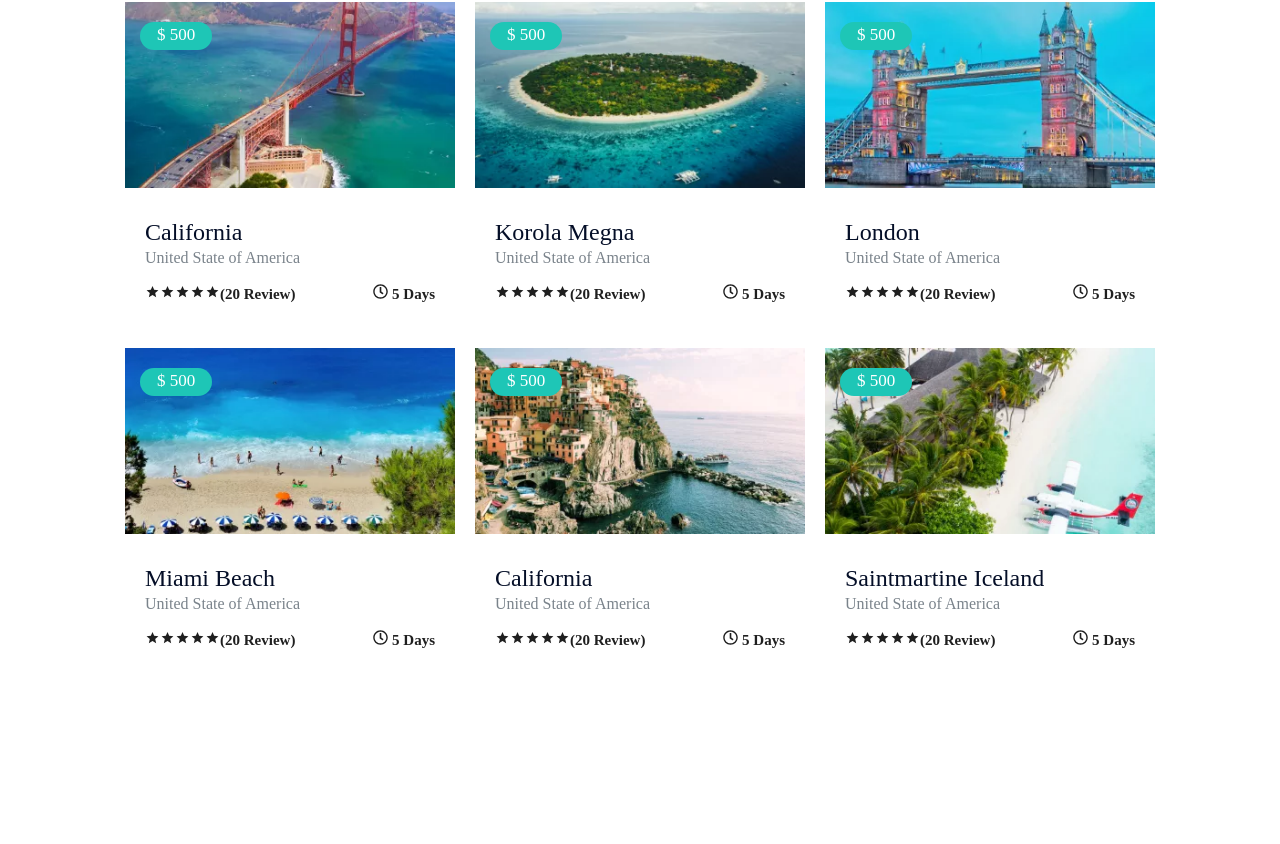
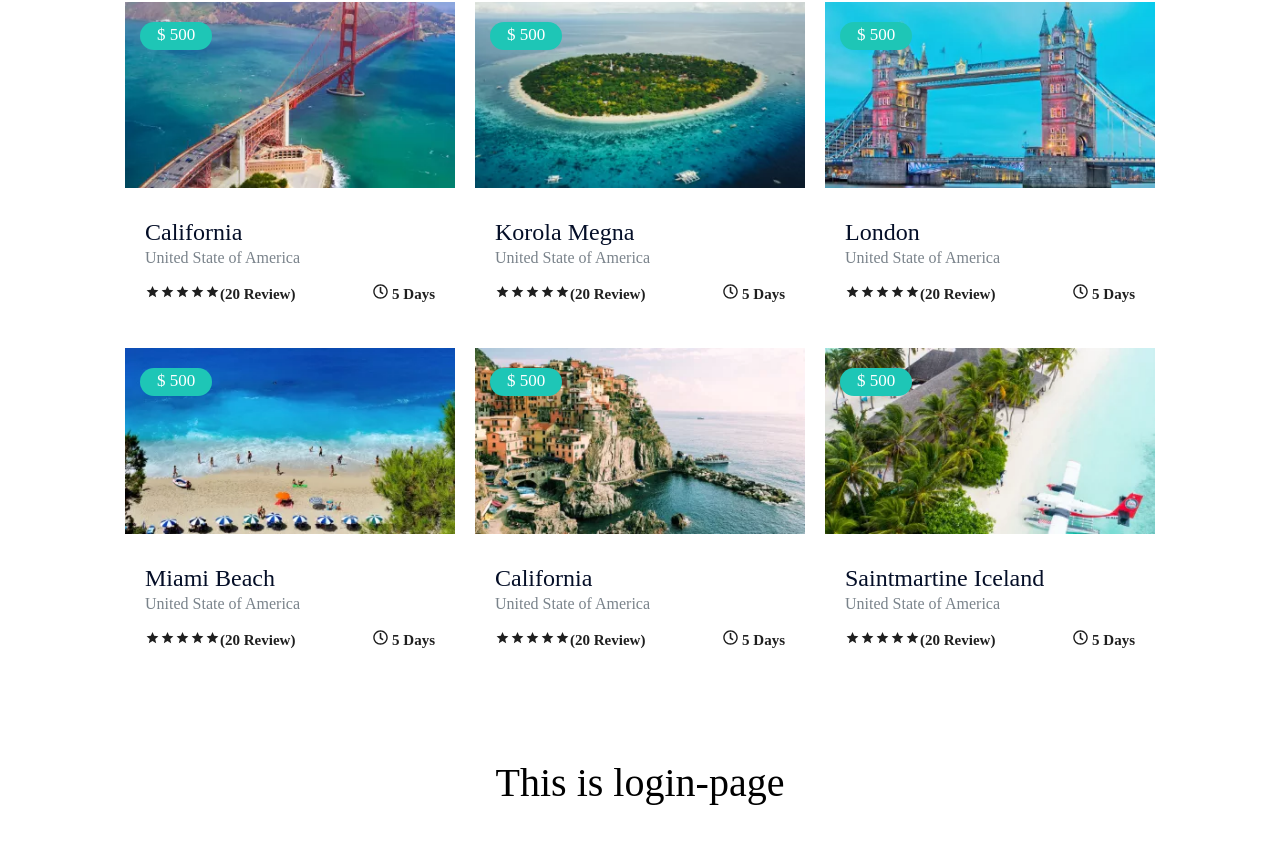
Before and after one commit to bhaskar22b/Travelo-project, a React (Vite) app: page / in a window 1280 px wide. Shown: the part 1948-2792 px from the top of the page. Before the commit the page ends 2657 px from the top, so only its background shows below. Built offline with nearby package versions, Linux system fonts and the light colour scheme.

Commit message:
add login-page

```diff
--- a/src/App.jsx
+++ b/src/App.jsx
@@ -12,6 +12,8 @@ import { DestinationInfo1,DestinationInfo2,DestinationInfo3,DestinationInfo4,Des
 
 import Places from "./components/Places"
 import { PlacesInfo1,PlacesInfo2, PlacesInfo3, PlacesInfo4, PlacesInfo5, PlacesInfo6, } from "./json"
+
+import Branch from "./components/branch"
 
 
 
@@ -125,6 +127,10 @@ function App() {
           </div>
         </div>
       </section>
+
+      <section>
+        <Branch/>
+      </section>
     </>
 
 
--- /dev/null
+++ b/src/components/Branch.jsx
@@ -0,0 +1,9 @@
+const Branch = (props) => {
+    return (
+        <>
+            <p className="branch">This is login-page</p>
+        </>
+    )
+}
+
+export default Branch
--- a/src/index.css
+++ b/src/index.css
@@ -345,3 +345,10 @@ body {
 .single-place:hover .place-info h3 {
 	color: #dc3545;
 }
+
+.branch{
+	width: 100%;
+	text-align: center;
+	font-size: 40px;
+	margin: 50px 0px;
+}
```
